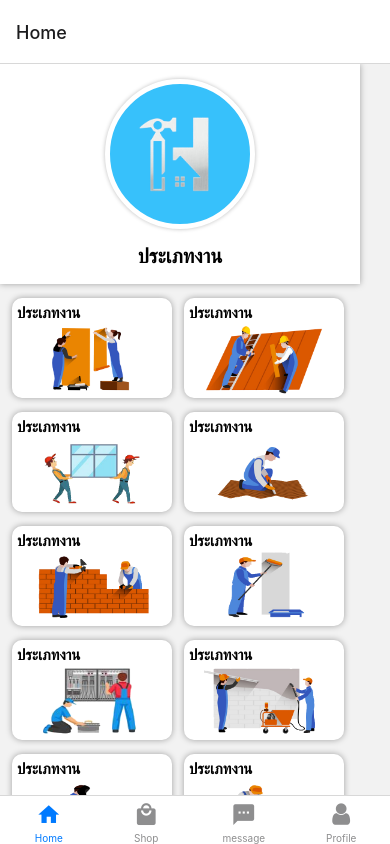
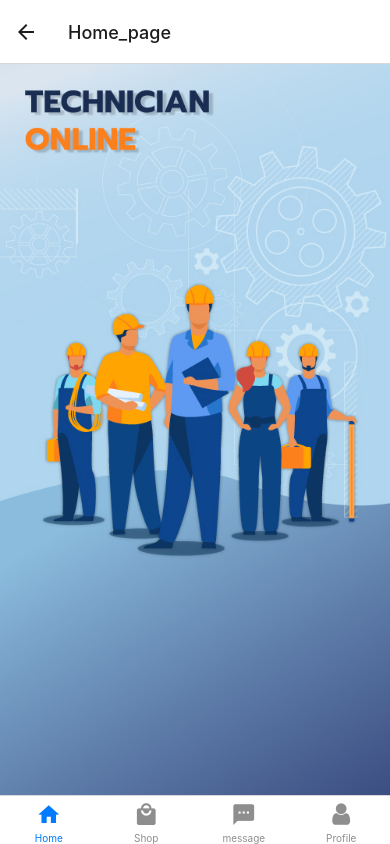
Before and after one commit to jaratrawee01/tradesman_service, a React Native app: screen /Home_page in a window 390 px wide. Built offline with nearby package versions, Linux system fonts and the light colour scheme.

Commit message:
แก้ไข

```diff
--- /dev/null
+++ b/screens/home_page.js
@@ -0,0 +1,34 @@
+import React, { Component } from 'react';
+import { SafeAreaView, StyleSheet, TextInput, Text, TouchableWithoutFeedback, View, Image, ScrollView } from 'react-native';
+
+
+
+class Home_page extends Component {
+  render() {
+    return (
+      <SafeAreaView style={styles.container}>
+              <View>
+                <Image
+                  style={styles.image2}
+                  source={require('../assets/images/A-2.jpeg')}
+                />
+              </View>
+      </SafeAreaView>
+    );
+  }
+}
+
+const styles = StyleSheet.create({
+  container: {
+    width: '100%',
+    height: '100%',
+    position: 'relative',
+
+  },
+  image2: {
+    width: '100%',
+    height: 750,
+  },
+});
+
+export default Home_page;
--- a/screens/router/routerHome.js
+++ b/screens/router/routerHome.js
@@ -3,6 +3,7 @@ import { createNativeStackNavigator } from '@react-navigation/native-stack';
 import Home from '../navbar/home';
 import Tradesman from '../tradesman';
 import Profile_tradesman from '../navbar/profile_tradesman';
+import Home_page from '../home_page';
 
 
 const HomeStack = createNativeStackNavigator();
@@ -14,6 +15,7 @@ function App() {
              <HomeStack.Screen name="Home" component={Home} />
              <HomeStack.Screen name="Tradesman" component={Tradesman} />
              <HomeStack.Screen name="Profile_tradesman" component={Profile_tradesman} />
+             <HomeStack.Screen name="Home_page" component={Home_page} />
 
         </HomeStack.Navigator>
     );
```
Also changed, not shown: assets/images/A-2.jpeg (added).
